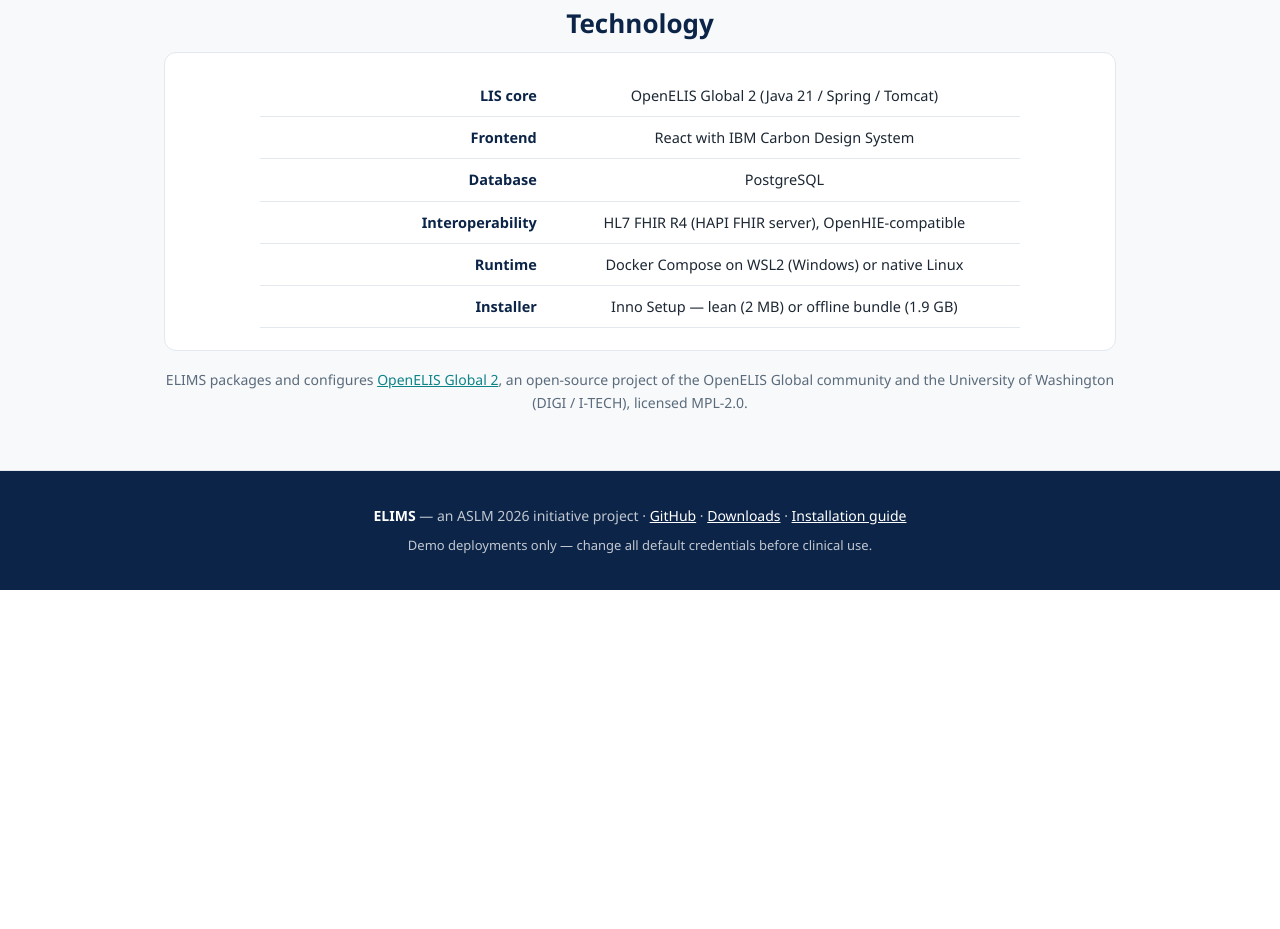
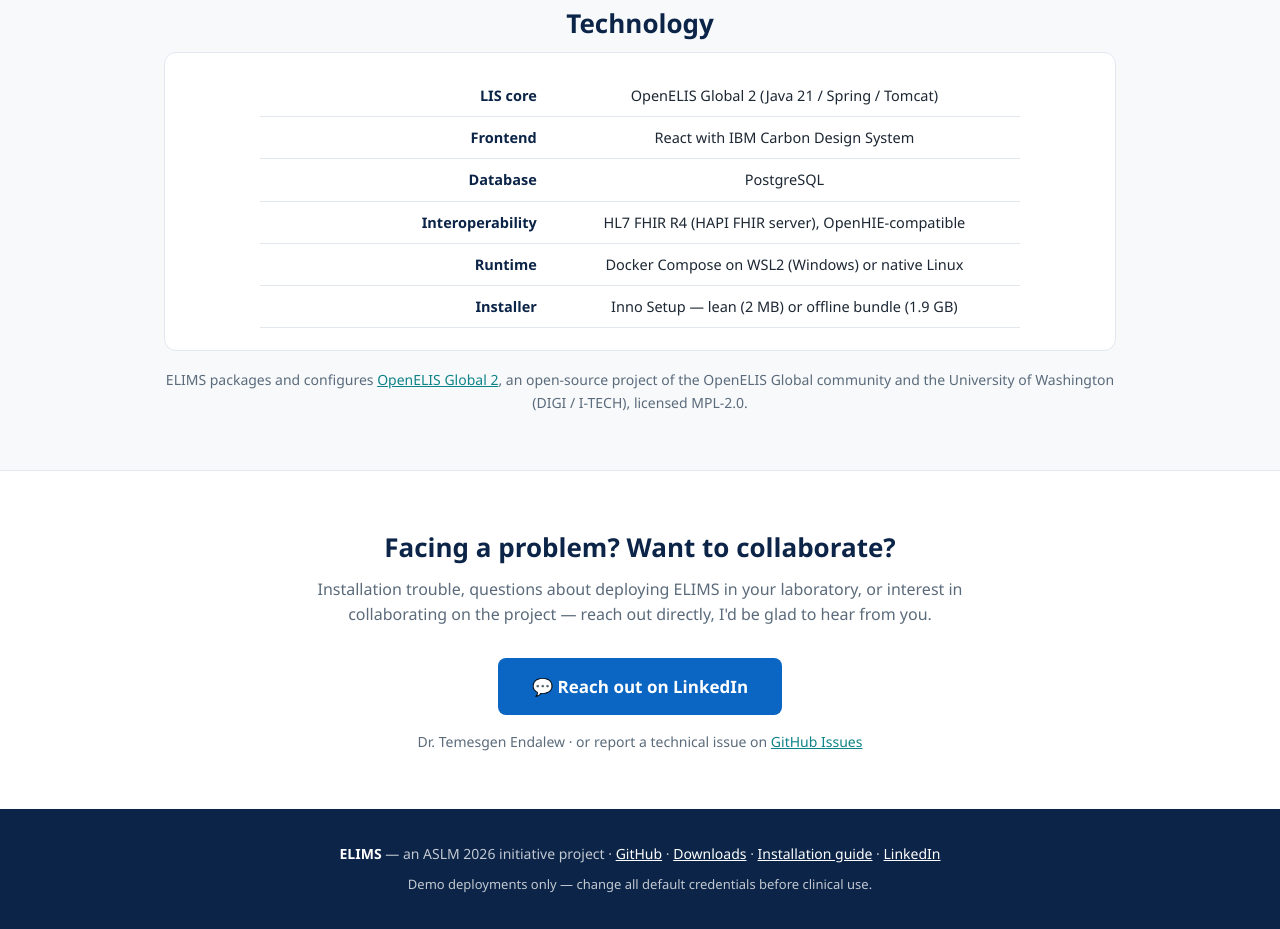
Before and after one commit to DrTemesgen/ELIMS, a plain HTML site: page index.html in a window 1280 px wide. Shown: the part 2510-3439 px from the top of the page. Before the commit the page ends 3100 px from the top, so only its background shows below. Drawn offline with Linux system fonts and the light colour scheme.

Commit message:
Add collaboration section with LinkedIn contact button

```diff
--- a/index.html
+++ b/index.html
@@ -23,6 +23,7 @@
     .btn { display: inline-block; padding: 13px 26px; border-radius: 8px; font-weight: 600; text-decoration: none; font-size: 15px; }
     .btn-primary { background: #fff; color: var(--navy); }
     .btn-ghost { border: 1.5px solid rgba(255,255,255,.7); color: #fff; }
+    .btn-linkedin { background: #0a66c2; color: #fff; font-size: 17px; padding: 15px 34px; }
     .btn:hover { opacity: .9; }
     section { padding: 56px 0; }
     section.alt { background: var(--paper); border-top: 1px solid var(--line); border-bottom: 1px solid var(--line); }
@@ -151,12 +152,26 @@
   </div>
 </section>
 
+<section>
+  <div class="wrap">
+    <h2>Facing a problem? Want to collaborate?</h2>
+    <p class="lede">Installation trouble, questions about deploying ELIMS in your laboratory,
+       or interest in collaborating on the project — reach out directly, I'd be glad to hear from you.</p>
+    <a class="btn btn-linkedin" href="https://www.linkedin.com/in/dr-temesgen-endalew/">💬 Reach out on LinkedIn</a>
+    <p style="margin-top: 16px; font-size: 14px; color: var(--muted);">
+      Dr. Temesgen Endalew &middot; or report a technical issue on
+      <a href="https://github.com/DrTemesgen/ELIMS/issues">GitHub Issues</a>
+    </p>
+  </div>
+</section>
+
 <footer>
   <div class="wrap">
     <p><strong style="color:#fff">ELIMS</strong> — an ASLM 2026 initiative project ·
       <a href="https://github.com/DrTemesgen/ELIMS">GitHub</a> ·
       <a href="https://github.com/DrTemesgen/ELIMS/releases/latest">Downloads</a> ·
-      <a href="https://github.com/DrTemesgen/ELIMS/blob/main/docs/INSTALLER.md">Installation guide</a></p>
+      <a href="https://github.com/DrTemesgen/ELIMS/blob/main/docs/INSTALLER.md">Installation guide</a> ·
+      <a href="https://www.linkedin.com/in/dr-temesgen-endalew/">LinkedIn</a></p>
     <p style="margin-top:8px; font-size:13px;">Demo deployments only — change all default credentials before clinical use.</p>
   </div>
 </footer>
```
